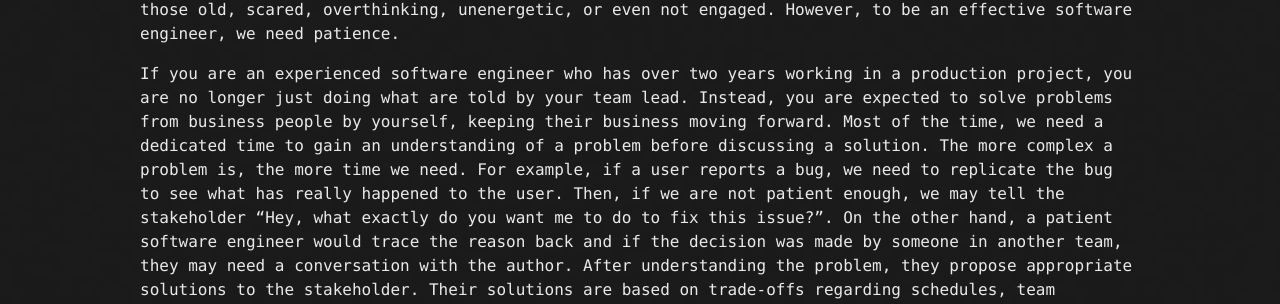
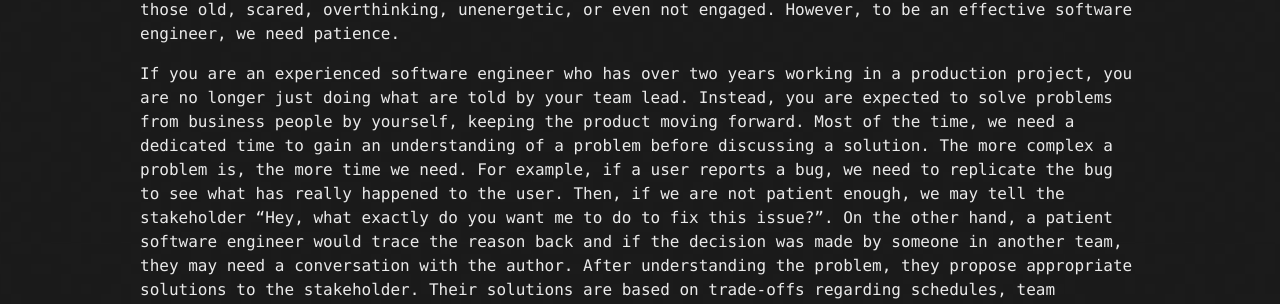
Before and after one commit to anlnt/anlnt.github.io, a Jekyll site: the page built from _posts/2020-03-21-why-patience-is-important.markdown, in a window 1280 px wide. Shown: the part 289-593 px from the top of the page. Built offline with Jekyll 4.4.1, drawn with Linux system fonts in a browser that asks for light colours; some of the changed text lies outside the part shown.

Commit message:
Update 2020-03-21-why-patience-is-important.markdown

```diff
--- a/_posts/2020-03-21-why-patience-is-important.markdown
+++ b/_posts/2020-03-21-why-patience-is-important.markdown
@@ -6,7 +6,7 @@ tag: [Soft Skills]
 ---
 We are living in an era where patience may be unlikely valuable. Everything we want, we want it immediately. We want other people to deliver what we desire as soon as possible. We don't have patience to wait for others. We build a faster-is-better culture. As a result, we may associate patience with those old, scared, overthinking, unenergetic, or even not engaged. However, to be an effective software engineer, we need patience.
 
-If you are an experienced software engineer who has over two years working in a production project, you are no longer just doing what are told by your team lead. Instead, you are expected to solve problems from business people by yourself, keeping their business moving forward. Most of the time, we need a dedicated time to gain an understanding of a problem before discussing a solution. The more complex a problem is, the more time we need. For example, if a user reports a bug, we need to replicate the bug to see what has really happened to the user. Then, if we are not patient enough, we may tell the stakeholder "Hey, what exactly do you want me to do to fix this issue?". On the other hand, a patient software engineer would trace the reason back and if the decision was made by someone in another team, they may need a conversation with the author. After understanding the problem, they propose appropriate solutions to the stakeholder. Their solutions are based on trade-offs regarding schedules, team resources, and impacts to the current system.
+If you are an experienced software engineer who has over two years working in a production project, you are no longer just doing what are told by your team lead. Instead, you are expected to solve problems from business people by yourself, keeping the product moving forward. Most of the time, we need a dedicated time to gain an understanding of a problem before discussing a solution. The more complex a problem is, the more time we need. For example, if a user reports a bug, we need to replicate the bug to see what has really happened to the user. Then, if we are not patient enough, we may tell the stakeholder "Hey, what exactly do you want me to do to fix this issue?". On the other hand, a patient software engineer would trace the reason back and if the decision was made by someone in another team, they may need a conversation with the author. After understanding the problem, they propose appropriate solutions to the stakeholder. Their solutions are based on trade-offs regarding schedules, team resources, and impacts to the current system.
 
 More examples of patient software engineers:
 - They are able to reveal unspoken requirements from stakeholders, tirelessly asking questions to clarify requirements. They explore the current system as a user and thoroughly examine the codebase to figure out what needs to be built. They practice [second-order thinking](https://medium.com/@noahmp/second-order-thinking-3fc2a224b131) to expose the implications due to the new requirements.
```
